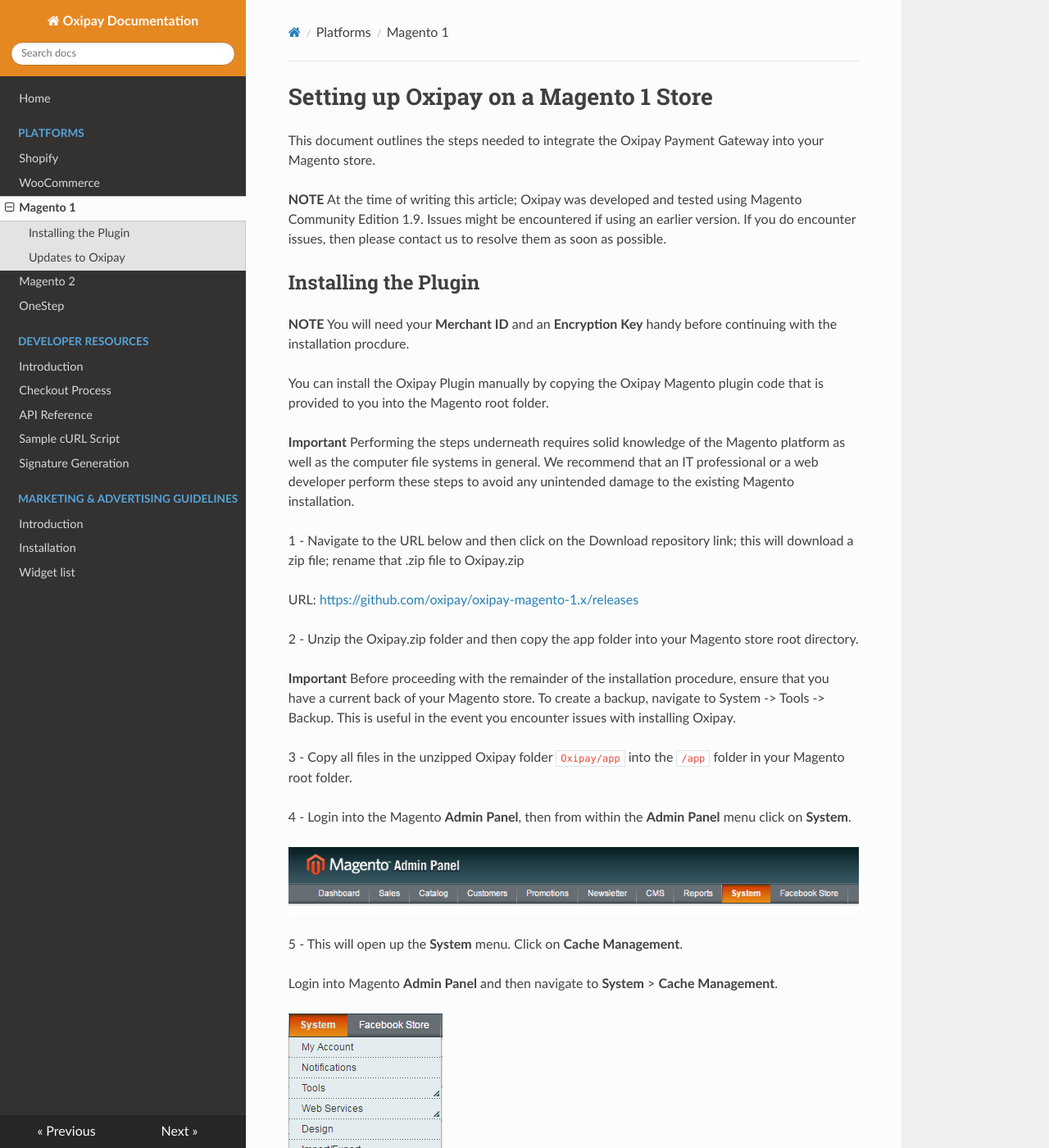
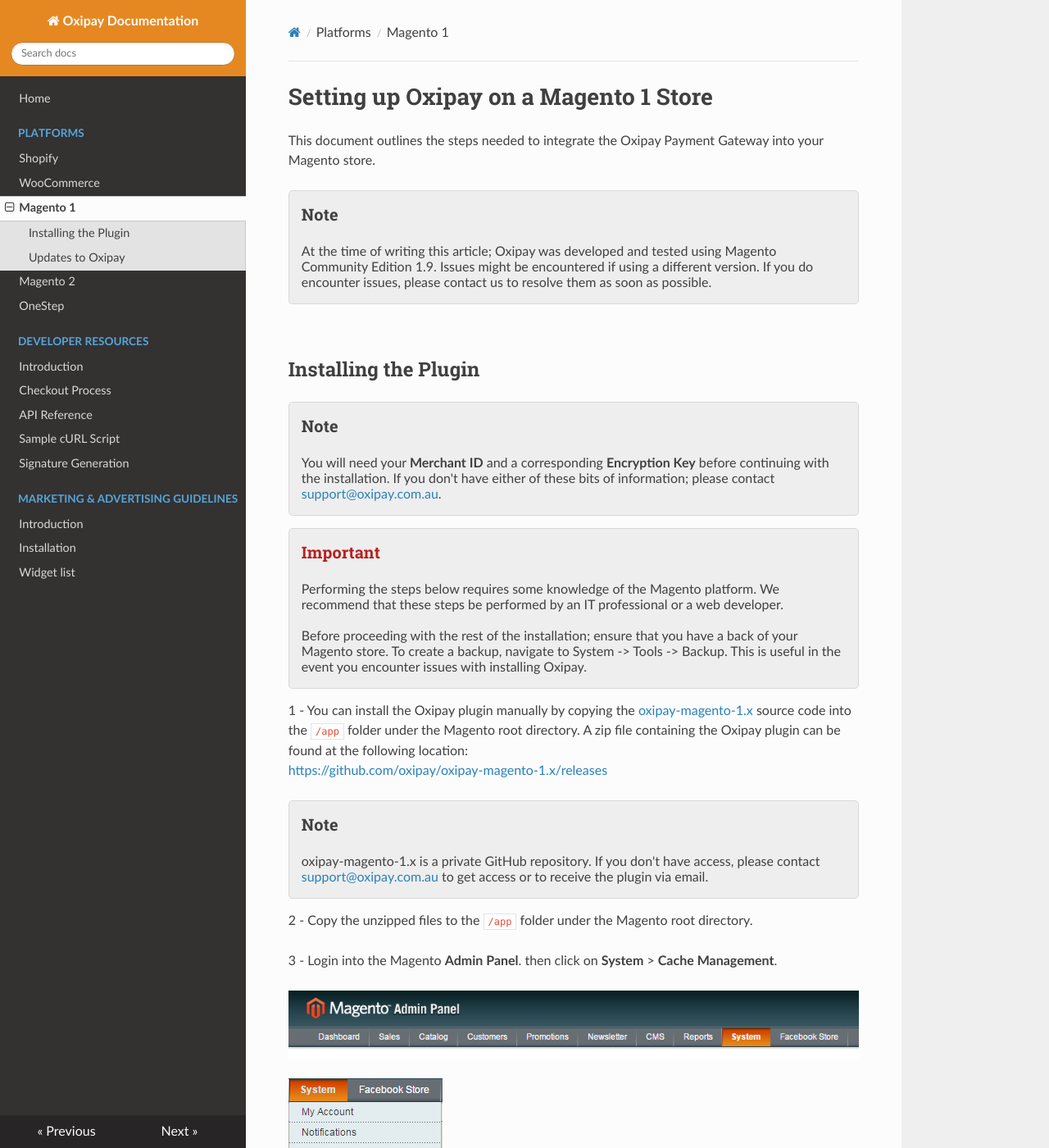
Before and after one commit to oxipay/oxidocs, an MkDocs documentation site: the page built from docs/platforms/magento_1.md, in a window 1280 px wide and 1400 px high. Shown: the whole window at 82% size. Built offline with MkDocs 1.6.1, drawn with Linux system fonts in a browser that asks for light colours; nearby versions of some CDN libraries; old or Windows-style settings are respelled for this version of MkDocs; some of the changed text lies outside the part shown.

Commit message:
updated magento 1 instructions

```diff
--- a/docs/platforms/magento_1.md
+++ b/docs/platforms/magento_1.md
@@ -2,76 +2,108 @@
 
 This document outlines the steps needed to integrate the Oxipay Payment Gateway into your Magento store.
 
-**NOTE** At the time of writing this article; Oxipay was developed and tested using Magento Community Edition 1.9. Issues might be encountered if using an earlier version. If you do encounter issues, then please contact us to resolve them as soon as possible.
+<div class="panel panel-primary">
+  <div class="panel-heading">
+    <h3 class="panel-title">Note</h3>
+  </div>
+  <div class="panel-body">
+    At the time of writing this article; Oxipay was developed and tested using Magento Community Edition 1.9. Issues might be encountered if using a different version. If you do encounter issues, please contact us to resolve them as soon as possible.
+  </div>
+</div>
+<br/>
 
 ## Installing the Plugin
 
-**NOTE** You will need your <b>Merchant ID</b> and an <b>Encryption Key</b> handy before continuing with the installation procdure.
+<div class="panel panel-primary">
+  <div class="panel-heading">
+    <h3 class="panel-title">Note</h3>
+  </div>
+  <div class="panel-body">
+    You will need your <b>Merchant ID</b> and a corresponding <b>Encryption Key</b> before continuing with the installation. If you don't have either of these bits of information; please contact <a href="mailto:support@oxipay.com.au?Subject=Merchant ID">support@oxipay.com.au</a>.
+  </div>
+</div>
 
-You can install the Oxipay Plugin manually by copying the Oxipay Magento plugin code that is provided to you into the Magento root folder.
+<div class="panel panel-danger">
+  <div class="panel-heading">
+    <h3 class="panel-title">Important</h3>
+  </div>
+  <div class="panel-body">
+    Performing the steps below requires some knowledge of the Magento platform. We recommend that these steps be performed by an IT professional or a web developer.<br/><br/>
+    Before proceeding with the rest of the installation; ensure that you have a back of your Magento store. To create a backup, navigate to System -> Tools -> Backup. This is useful in the event you encounter issues with installing Oxipay.
+  </div>
+</div>
 
-**Important** Performing the steps underneath requires solid knowledge of the Magento platform as well as the computer file systems in general. We recommend that an IT professional or a web developer perform these steps to avoid any unintended damage to the existing Magento installation.
+1 - You can install the Oxipay plugin manually by copying the [oxipay-magento-1.x](https://github.com/oxipay/oxipay-magento-1.x) source code into the <code>/app</code> folder under the Magento root directory. A zip file containing the Oxipay plugin can be found at the following location:<br/>
+[https://github.com/oxipay/oxipay-magento-1.x/releases](https://github.com/oxipay/oxipay-magento-1.x/releases)
 
-1 - Navigate to the URL below and then click on the Download repository link; this will download a zip file; rename that .zip file to Oxipay.zip
+<div class="panel panel-primary">
+  <div class="panel-heading">
+    <h3 class="panel-title">Note</h3>
+  </div>
+  <div class="panel-body">
+    oxipay-magento-1.x is a private GitHub repository. If you don't have access, please contact <a href="mailto:support@oxipay.com.au?Subject=Merchant ID">support@oxipay.com.au</a> to get access or to receive the plugin via email.
+  </div>
+</div>
 
-URL: [https://github.com/oxipay/oxipay-magento-1.x/releases](https://github.com/oxipay/oxipay-magento-1.x/releases)
+2 - Copy the unzipped files to the <code>/app</code> folder under the Magento root directory.
 
-2 - Unzip the Oxipay.zip folder and then copy the app folder into your Magento store root directory.
-
-**Important** Before proceeding with the remainder of the installation procedure, ensure that you have a current back of your Magento store. To create a backup, navigate to System -> Tools -> Backup. This is useful in the event you encounter issues with installing Oxipay.
-
-3 - Copy all files in the unzipped Oxipay folder <code>Oxipay/app</code> into the <code>/app</code> folder in your Magento root folder.
-
-4 - Login into the Magento **Admin Panel**, then from within the **Admin Panel** menu click on **System**.
+3 - Login into the Magento **Admin Panel**. then click on **System** > **Cache Management**.
 
 ![1.png](/img/platforms/magento_1/1.png)
 
-5 - This will open up the **System** menu. Click on **Cache Management**.
-
-Login into Magento **Admin Panel** and then navigate to **System** > **Cache Management**.
-
 ![2.png](/img/platforms/magento_1/2.png)
 
-6 - From within the **Cache Management** page, click on the **Flush Magento Cache** button in the top right.
+4 - From within the **Cache Management** page; click on the **Flush Magento Cache** button.
 
 ![3.png](/img/platforms/magento_1/3.png)
 
-7 - Confirm that Oxipay has been installed on your Magento Store. To do this, click on **System** in the **Admin Panel** then on **Configuration**.
+5 - Confirm that Oxipay has been installed on your Magento Store. To do this, click on **System** > **Configuration**.
 
 ![4.png](/img/platforms/magento_1/4.png)
 
-8 - This will open up the **Configuration** page, scroll to the bottom and then click on **Payment Methods** on the left side menu.
+6 - This will open up the **Configuration** page, scroll to the bottom and then click on **Payment Methods** on the left side menu.
 
 ![5.png](/img/platforms/magento_1/5.png)
 
-9 - Confirm that Oxipay Checkout is visible as a Payment Method and once expanded it looks similar to the image below.
+7 - Confirm that Oxipay Checkout is visible as a Payment Method and once expanded it looks similar to the image below.
 
 ![6.png](/img/platforms/magento_1/6.png)
 
-**Note** The <b>Merchant Key</b> and <b>API Key</b> have been blacked out in the image above.
-
-**Important** Missing fields might indicate that some of the Oxipay files that were downloaded as part of the installation process might have been corrupted inadvertently somewhere in the process.
+<div class="panel panel-primary">
+  <div class="panel-heading">
+    <h3 class="panel-title">Note</h3>
+  </div>
+  <div class="panel-body">
+    The <b>Merchant Key</b> and <b>API Key</b> have been blacked out in the image above.
+  </div>
+</div>
+<br/>
 
 ##Updates to Oxipay##
 
-Updates to Oxipay might be made in the future to either accommodate newer internet technologies that we deem essential to integrate into our Oxipay plugin or newer versions of Magento 1.x that include security or feature patches. We recommend that you first unintall the existing Oxipay plugin before installing a newer Oxipay version.
+Updates to the Oxipay plugin might be made in the future. To update the Oxipay plugin, we recommend that you first uninstall the existing Oxipay plugin before installing a newer version.
 
-**Note** Deleting the existing plugin ensures that code and any associated files from the previous version of the plugin do not negatively interfere with the newer version of the plugin.
+<div class="panel panel-primary">
+  <div class="panel-heading">
+    <h3 class="panel-title">Note</h3>
+  </div>
+  <div class="panel-body">
+    Deleting the existing plugin ensures that any files from the previous version don't cause any issues with the newer version.
+  </div>
+</div>
 
-**Important** At the time of writing this article, Oxipay can only be deleted by manually deleting the Oxipay specific folders and files that were integrated into Magento as part of the installation procedure.
+1 - Open the <code>app</code> folder under the Magento root folder. Delete the files and folder paths listed below:
 
-1 - Open the <code>app</code> folder inside the Magento root folder where you have installed your version of Magento and delete the files and folder paths listed underneath:
-
-Folders:
+<b>Folders</b>:
 
 * <code>app\code\community\Oxipay</code>
 * <code>app\design\frontend\base\default\template\oxipayments</code>
 
-Files:
+<b>Files</b>:
 
 * <code>app\etc\modules\Oxipay_Oxipayments.xml</code>
 
-2 - Login to **Magento Admin** and then navigate to **System** then **Cache Management**.
+2 - Login to **Magento Admin** and then navigate to **System** > **Cache Management**.
 
 ![2.png](/img/platforms/magento_1/2.png)
 
@@ -79,4 +111,4 @@
 
 ![3.png](/img/platforms/magento_1/3.png)
 
-4 - Now you can proceed with installing the new version of the Oxipay plugin by following the [Installing the Plugin](magento_1.md#Installing the Plugin) section of this document again.
+4 - Now you can proceed with installing the new version of the Oxipay plugin by following the [Installing the Plugin](#installing-the-plugin) section.
```
